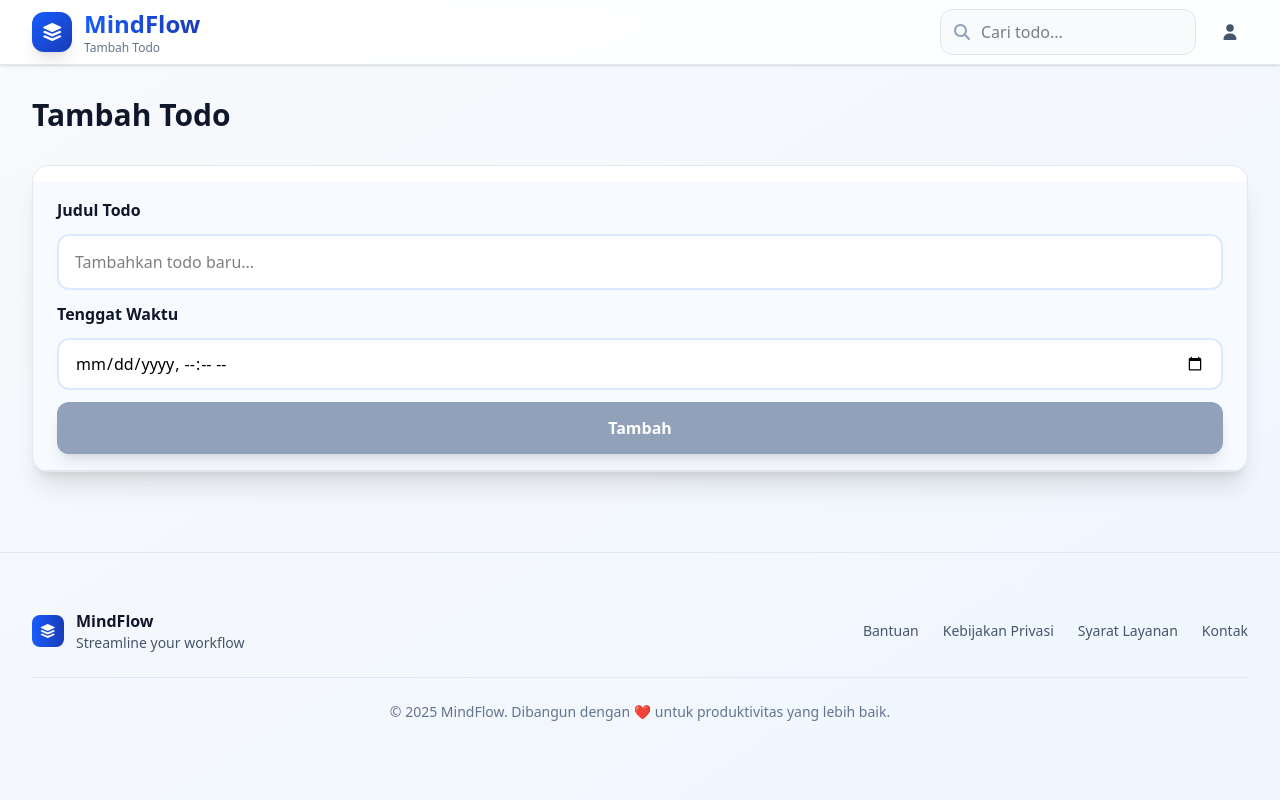
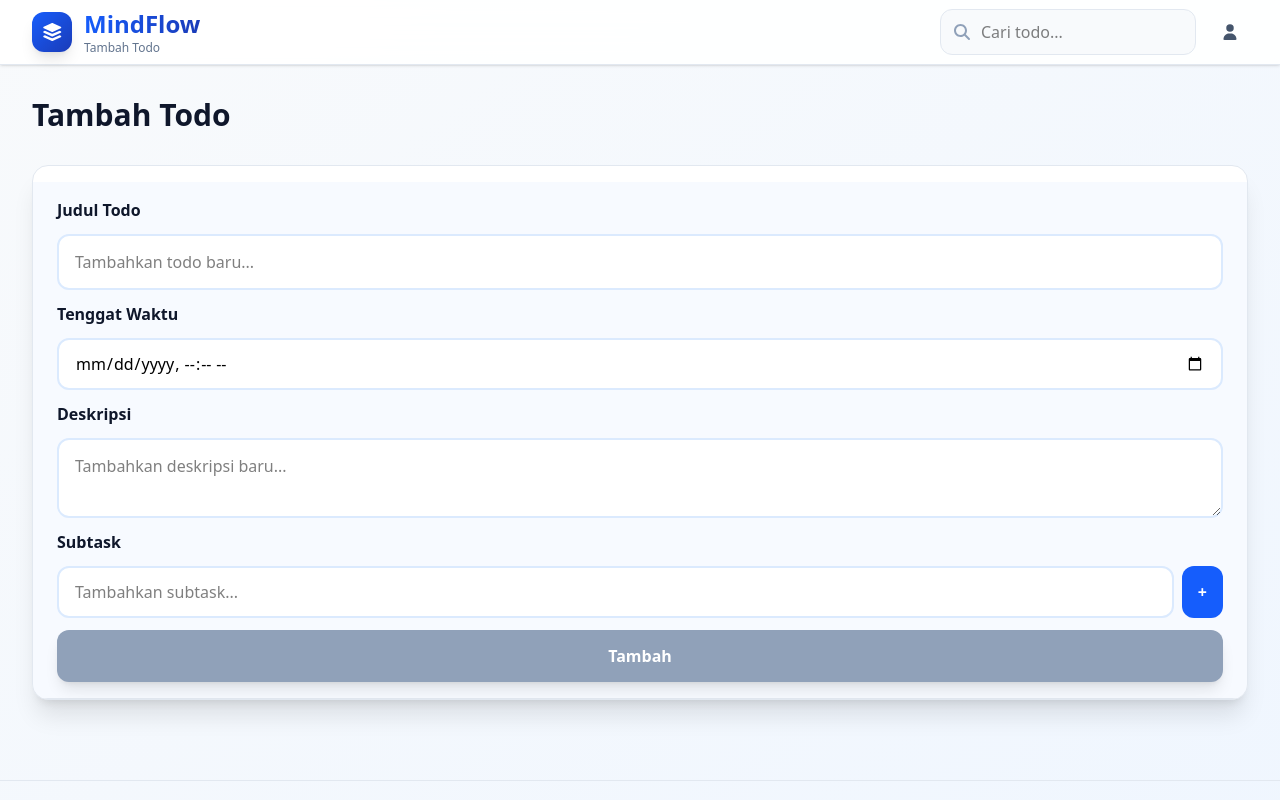
Before and after one commit to 481n4y4/MindFlow, a React (Vite) app: page /addTodoList in a window 1280 px wide. Shown: the top 800 px of the page. Built offline with nearby package versions, Linux system fonts and the light colour scheme; sample sign-in values are in the browser's storage; a web font is replaced by a local one.

Commit message:
✨ feat(ui): add descriptions and subtasks

```diff
--- a/frontend/pages/AddTodoList.jsx
+++ b/frontend/pages/AddTodoList.jsx
@@ -13,65 +13,18 @@ import {
 
 export default function AddTodoList() {
   const [todos, setTodos] = useState([]);
+
   const [title, setTitle] = useState("");
+  const [desc, setDecs] = useState("");
   const [deadline, setDeadline] = useState("");
+  const [subtasks, setSubtasks] = useState([]);
+  const [subtaskInput, setSubtaskInput] = useState("");
+
   const [isLoading, setIsLoading] = useState(false);
-  const [editingId, setEditingId] = useState(null);
-  const [editingTitle, setEditingTitle] = useState("");
   const [error, setError] = useState("");
   const [searchTerm, setSearchTerm] = useState("");
   const [successMessage, setSuccessMessage] = useState("");
-  const [activeFilter, setActiveFilter] = useState("all"); // all, active, completed
   const navigate = useNavigate();
-
-  const startEdit = (todo) => {
-    setEditingId(todo._id);
-    setEditingTitle(todo.title);
-    setError("");
-  };
-
-  const cancelEdit = () => {
-    setEditingId(null);
-    setEditingTitle("");
-    setError("");
-  };
-
-  const fetchTodos = async () => {
-    setIsLoading(true);
-    setError("");
-    try {
-      const res = await api.get("/todos");
-      setTodos(res.data);
-    } catch (err) {
-      console.error(err);
-      setError("Gagal memuat data todos");
-      if (err.response?.status === 401) {
-        localStorage.removeItem("token");
-        navigate("/login");
-      }
-    } finally {
-      setIsLoading(false);
-    }
-  };
-
-  const updateTodo = async (id) => {
-    if (!editingTitle.trim()) {
-      setError("Judul todo tidak boleh kosong");
-      return;
-    }
-
-    try {
-      await api.put(`/todos/${id}`, { title: editingTitle });
-      setEditingId(null);
-      setEditingTitle("");
-      setSuccessMessage("Todo berhasil diperbarui!");
-      setTimeout(() => setSuccessMessage(""), 3000);
-      fetchTodos();
-    } catch (err) {
-      console.error(err);
-      setError("Gagal mengupdate todo");
-    }
-  };
 
   const addTodo = async (e) => {
     e.preventDefault();
@@ -85,14 +38,18 @@ export default function AddTodoList() {
       const res = await api.post("/todos", {
         title,
         deadline: deadline || undefined,
+        desc,
+        subtasks,
       });
 
       setTodos((prev) => [res.data, ...prev]);
       setTitle("");
       setDeadline("");
+      setDecs("");
+      setSubtasks([]);
       setSuccessMessage("Todo berhasil ditambahkan!");
       setTimeout(() => setSuccessMessage(""), 3000);
-      navigate('/dashboard')
+      navigate("/dashboard");
     } catch (err) {
       console.error(err);
       setError(err.response?.data?.message || "Gagal menambah todo");
@@ -106,8 +63,19 @@ export default function AddTodoList() {
     }
   };
 
+  const addSubtask = () => {
+    if (!subtaskInput.trim()) return;
+
+    setSubtasks([...subtasks, { text: subtaskInput, done: false }]);
+    setSubtaskInput("");
+  };
+
+  const removeSubtask = (index) => {
+    setSubtasks(subtasks.filter((_, i) => i !== index));
+  };
+
   return (
-    <div className="min-h-screen bg-gradient-to-br from-slate-50 to-blue-50">
+    <div className="min-h-screen bg-linear-to-br from-slate-50 to-blue-50">
       {/* Header */}
       <header className="sticky top-0 z-50 bg-white/90 backdrop-blur-lg border-b border-slate-200 shadow-sm">
         <div className="container mx-auto px-4 sm:px-6 lg:px-8">
@@ -200,7 +168,7 @@ export default function AddTodoList() {
             )}
           </div>
 
-          {/* Quick Add Form */}
+          {/* Add Form */}
           <div className="px-6 py-4 border-b border-slate-200 bg-blue-50/50">
             <form onSubmit={addTodo} className="flex flex-col gap-3">
               {/* Title */}
@@ -224,7 +192,57 @@ export default function AddTodoList() {
                 onChange={(e) => setDeadline(e.target.value)}
                 disabled={isLoading}
               />
+              {/* Decs */}
+              <h3 className="text-base font-bold text-slate-900">Deskripsi</h3>
+              <textarea
+                type="text"
+                placeholder="Tambahkan deskripsi baru..."
+                className="w-full px-4 py-3.5 bg-white border-2 border-blue-100 rounded-xl focus:ring-2 focus:ring-blue-500 focus:border-blue-500 focus:outline-none transition-all"
+                value={desc}
+                onChange={(e) => setDecs(e.target.value)}
+                disabled={isLoading}
+              />
+              <h3 className="text-base font-bold text-slate-900">Subtask</h3>
 
+              <div className="flex gap-2">
+                <input
+                  type="text"
+                  placeholder="Tambahkan subtask..."
+                  className="flex-1 px-4 py-3 bg-white border-2 border-blue-100 rounded-xl focus:ring-2 focus:ring-blue-500"
+                  value={subtaskInput}
+                  onChange={(e) => setSubtaskInput(e.target.value)}
+                  disabled={isLoading}
+                />
+                <button
+                  type="button"
+                  onClick={addSubtask}
+                  className="px-4 py-3 rounded-xl bg-blue-600 text-white font-semibold hover:bg-blue-700"
+                >
+                  +
+                </button>
+              </div>
+
+              {subtasks.length > 0 && (
+                <ul className="mt-3 space-y-2">
+                  {subtasks.map((subtask, index) => (
+                    <li
+                      key={index}
+                      className="flex items-center justify-between px-4 py-2 bg-white border rounded-lg"
+                    >
+                      <span className="text-slate-700 text-sm">
+                        • {subtask.text}
+                      </span>
+                      <button
+                        type="button"
+                        onClick={() => removeSubtask(index)}
+                        className="text-red-500 hover:text-red-700 text-sm"
+                      >
+                        Hapus
+                      </button>
+                    </li>
+                  ))}
+                </ul>
+              )}
               {/* Submit */}
               <button
                 type="submit"
```
